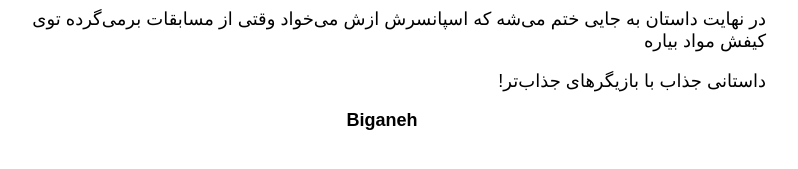
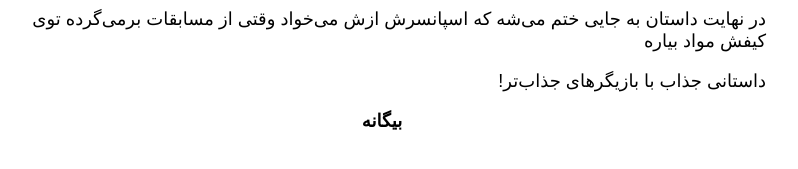
Before and after one commit to darkblog/darkblog.github.io, a Jekyll site: the page built from _posts/2023-8-19-4.md, in a window 1280 px wide. Shown: the part 335-504 px from the top of the page, without its empty margins (387-1185 px from the left). Built offline with Jekyll 4.4.1, drawn with Linux system fonts in a browser that asks for light colours.

Commit message:
Update post.html

```diff
--- a/_layouts/post.html
+++ b/_layouts/post.html
@@ -12,6 +12,6 @@
 <body>
 <h1>{{ page.title }}</h1>
 {{ content }}
-<p class="center"><a href="https://biganeh.com/">Biganeh</a></p>
+<p class="center"><a href="https://biganeh.com/">بیگانه</a></p>
 </body>
 </html>
```
